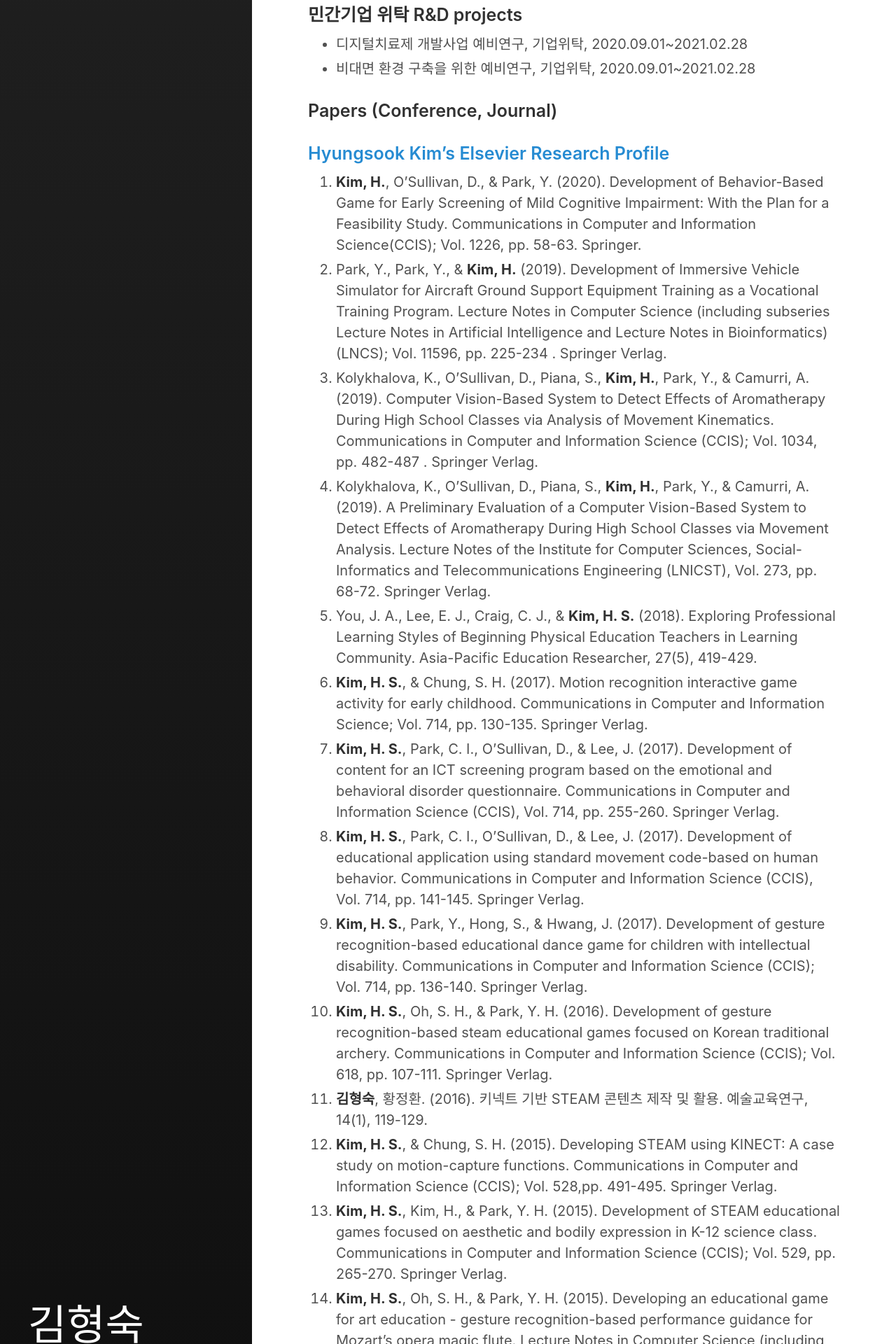
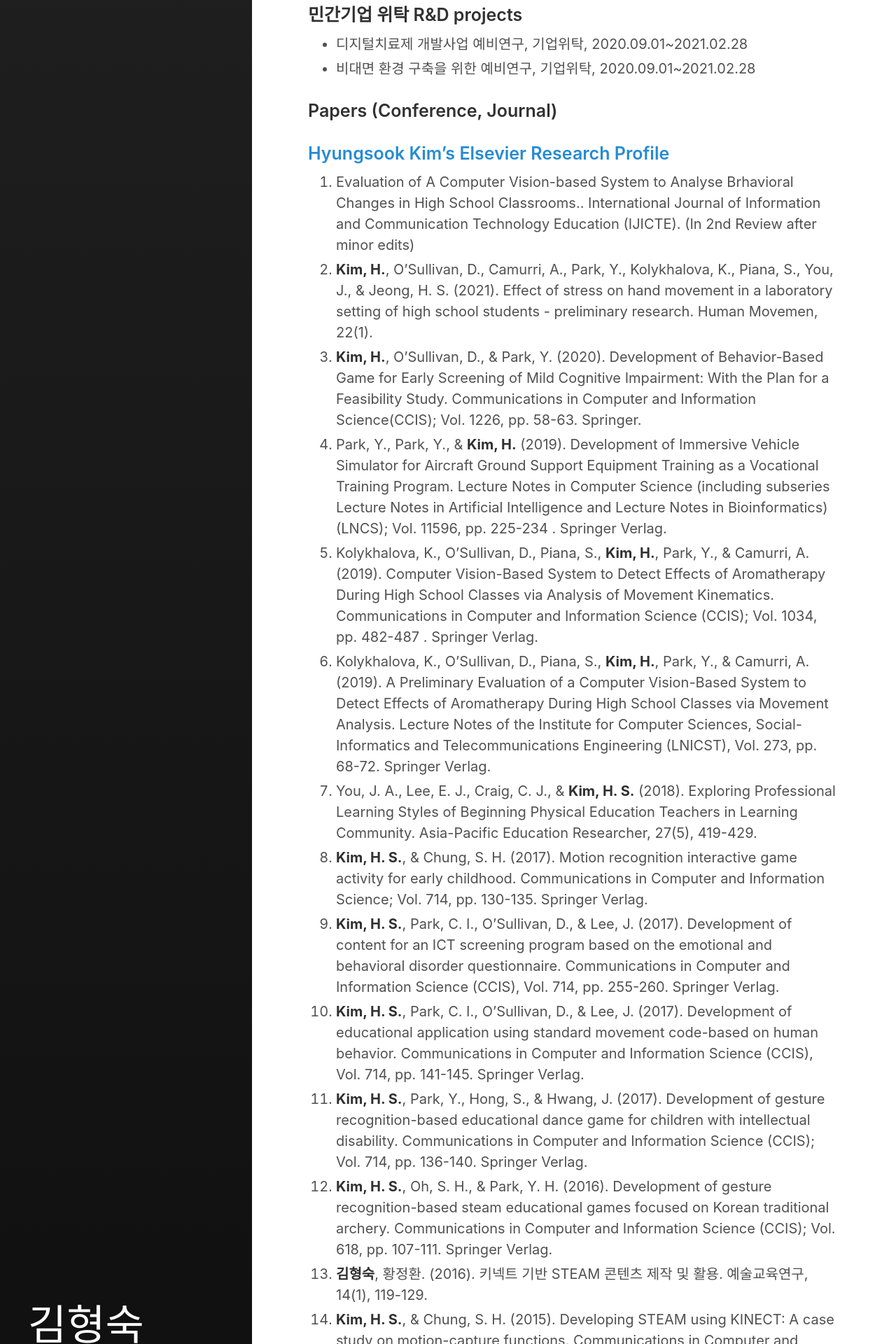
Before and after one commit to Rugger12/hyungsook, a Jekyll site: the page built from _posts/2021-01-07-about-me.md, in a window 1280 px wide. Shown: the part 2754-4674 px from the top of the page at 70% size. Built offline with Jekyll 4.4.1, drawn with Linux system fonts in a browser that asks for light colours; some of the changed text lies outside the part shown.

Commit message:
Update 2021-01-07-about-me.md

```diff
--- a/_posts/2021-01-07-about-me.md
+++ b/_posts/2021-01-07-about-me.md
@@ -65,6 +65,8 @@ excerpt_separator:  <!--more-->
 ### <a href="https://hanyang.elsevierpure.com/en/persons/hyung-sook-kim" target="_blank">Hyungsook Kim's Elsevier Research Profile </a>
 
 <ol>
+  <li> Evaluation of A Computer Vision-based System to Analyse Brhavioral Changes in High School Classrooms.. International Journal of Information and Communication Technology Education (IJICTE). (In 2nd Review after minor edits)</li>
+  <li> <strong>Kim, H.</strong>, O’Sullivan, D., Camurri, A., Park, Y., Kolykhalova, K., Piana, S., You, J., & Jeong, H. S. (2021). Effect of stress on hand movement in a laboratory setting of high school students - preliminary research. Human Movemen, 22(1).</li>
   <li><strong>Kim, H.</strong>, O’Sullivan, D., & Park, Y. (2020). Development of Behavior-Based Game for Early Screening of Mild Cognitive Impairment: With the Plan for a Feasibility Study. Communications in Computer and Information Science(CCIS); Vol. 1226, pp. 58-63. Springer.</li>
   <li>Park, Y., Park, Y., & <strong>Kim, H.</strong> (2019). Development of Immersive Vehicle Simulator for Aircraft Ground Support Equipment Training as a Vocational Training Program. Lecture Notes in Computer Science (including subseries Lecture Notes in Artificial Intelligence and Lecture Notes in Bioinformatics)(LNCS); Vol. 11596, pp. 225-234 . Springer Verlag.</li>
   <li>Kolykhalova, K., O’Sullivan, D., Piana, S., <strong>Kim, H.</strong>, Park, Y., & Camurri, A. (2019). Computer Vision-Based System to Detect Effects of Aromatherapy During High School Classes via Analysis of Movement Kinematics. Communications in Computer and Information Science (CCIS); Vol. 1034, pp. 482-487 . Springer Verlag.</li>
```
